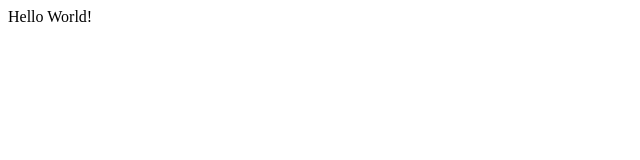
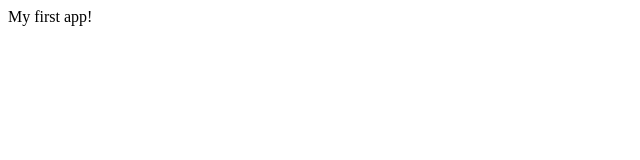
Before and after one commit to danreil87/git-example, a website: page index.html in a window 1280 px wide. Shown: the full height of the page, 0-640 px from the left. Drawn offline with Linux system fonts and the light colour scheme.

Commit message:
feat:Change Appended the index.html text

```diff
--- a/index.html
+++ b/index.html
@@ -4,9 +4,9 @@
     <meta charset="UTF-8" />
     <meta http-equiv="X-UA-Compatible" content="IE=edge" />
     <meta name="viewport" content="width=device-width, initial-scale=1.0" />
-    <title>Document</title>
+    <title>My first app</title>
   </head>
   <body>
-    <div class="hello">Hello World!</div>
+    <div class="hello">My first app!</div>
   </body>
 </html>
```
